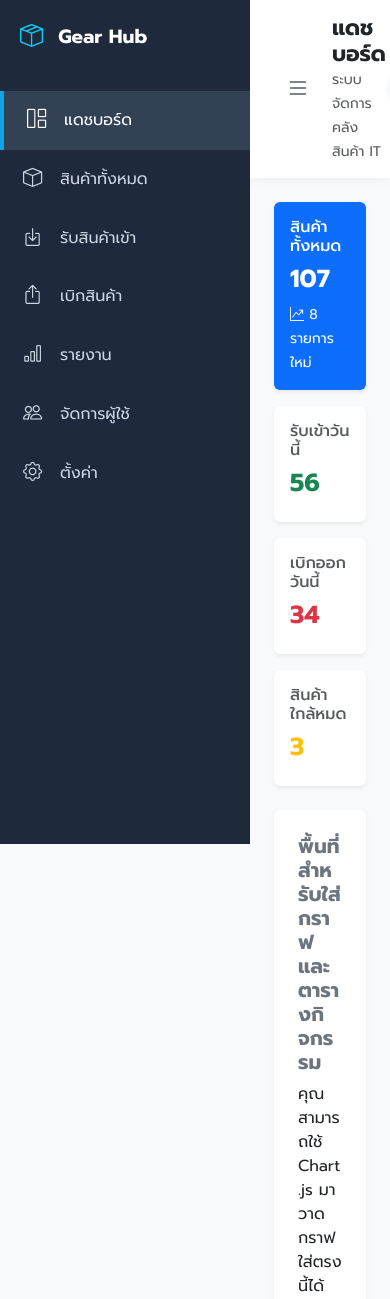
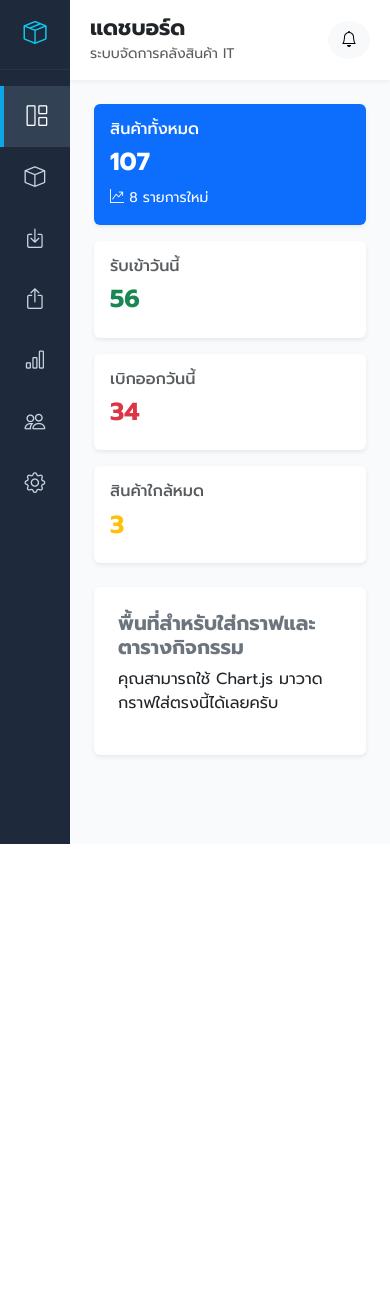
Before and after one commit to Jaturapat-Buak/webpro-project-git, a Node server app: page / in a window 390 px wide. Shown: the top 1299 px of the page. After the commit the page ends 844 px from the top, so only its background shows below. Run offline with Node 20, Linux system fonts and the light colour scheme; some libraries are stand-ins or nearby versions.

Commit message:
add responsive

```diff
--- a/public/css/styles.css
+++ b/public/css/styles.css
@@ -5,7 +5,7 @@
     --sidebar-hover: #334155;
     --primary-color: #0ea5e9;
     --bg-color: #f8fafc;
-    --sidebar-width: 250px;
+    --sidebar-width: 270px;
     --sidebar-collapsed-width: 70px;
 }
 
@@ -13,6 +13,7 @@
     font-family: 'Prompt', sans-serif;
     background-color: var(--bg-color);
     overflow-x: hidden;
+    margin: 0;
 }
 
 .sidebar {
@@ -21,25 +22,56 @@
     background-color: var(--sidebar-bg);
     color: white;
     position: fixed;
+    top: 0;
+    left: 0;
     transition: all 0.3s ease;
-    z-index: 1000;
+    z-index: 1050;
+    overflow-x: hidden;
+}
+
+.sidebar .brand-logo {
+    height: 70px;
+    padding: 0 20px;
+    display: flex;
+    align-items: center;
+    justify-content: space-between;
+    border-bottom: 1px solid rgba(255, 255, 255, 0.05);
+}
+
+.logo-wrapper {
+    display: flex;
+    align-items: center;
+    gap: 12px;
+    font-weight: bold;
+    font-size: 1.2rem;
+    white-space: nowrap;
+}
+
+.sidebar-toggle {
+    background: transparent;
+    border: none;
+    color: #cbd5e1;
+    font-size: 1.6rem;
+    cursor: pointer;
+    padding: 0;
+    display: flex;
+    transition: 0.2s;
+}
+
+.sidebar-toggle:hover {
+    color: white;
 }
 
 .sidebar.collapsed {
     width: var(--sidebar-collapsed-width);
 }
 
-.sidebar .brand-logo {
-    padding: 20px;
-    display: flex;
-    align-items: center;
-    gap: 15px;
-    font-weight: bold;
-    font-size: 1.2rem;
-    white-space: nowrap;
+.sidebar.collapsed .brand-logo {
+    justify-content: center;
+    padding: 0;
 }
 
-.sidebar.collapsed .brand-logo .brand-text {
+.sidebar.collapsed .logo-wrapper {
     display: none;
 }
 
@@ -66,20 +98,23 @@
     border-left: 4px solid var(--primary-color);
 }
 
+.sidebar.collapsed .sidebar-menu li a {
+    justify-content: center;
+    padding: 15px 0;
+}
+
 .sidebar.collapsed .sidebar-menu li a .menu-text {
     display: none;
 }
 
 .sidebar-menu li a i {
-    font-size: 1.2rem;
-    min-width: 25px;
-    text-align: center;
+    font-size: 1.3rem;
 }
 
 .main-content {
     margin-left: var(--sidebar-width);
-    transition: all 0.3s ease;
     min-height: 100vh;
+    transition: margin-left 0.3s ease;
 }
 
 .main-content.expanded {
@@ -87,18 +122,45 @@
 }
 
 .top-navbar {
-    background: white;
-    padding: 15px 30px;
-    box-shadow: 0 2px 10px rgba(0,0,0,0.05);
+    background-color: white;
+    padding: 15px 20px;
     display: flex;
     justify-content: space-between;
     align-items: center;
+    box-shadow: 0 2px 4px rgba(0,0,0,0.05);
 }
 
-#toggle-sidebar {
-    background: none;
-    border: none;
-    font-size: 1.5rem;
-    cursor: pointer;
-    color: #475569;
+@media (max-width: 868px) {
+    .sidebar {
+        width: var(--sidebar-collapsed-width) !important;
+    }
+
+    .sidebar .brand-logo {
+        justify-content: center !important;
+        padding: 0 !important;
+    }
+
+    .sidebar .logo-wrapper {
+        display: flex !important;
+    }
+    .sidebar .logo-wrapper .brand-text {
+        display: none !important;
+    }
+    .sidebar .sidebar-toggle {
+        display: none !important;
+    }
+
+    .sidebar .sidebar-menu li a .menu-text {
+        display: none !important;
+    }
+
+    .sidebar-menu li a {
+        justify-content: center !important;
+        padding: 15px 0 !important;
+    }
+
+    .main-content, .main-content.expanded {
+        margin-left: var(--sidebar-collapsed-width) !important;
+        width: calc(100% - var(--sidebar-collapsed-width)) !important;
+    }
 }
--- a/views/partials/navbar.ejs
+++ b/views/partials/navbar.ejs
@@ -1,6 +1,5 @@
 <header class="top-navbar">
     <div class="d-flex align-items-center gap-3">
-        <button id="toggle-sidebar"><i class="bi bi-list"></i></button>
         <div>
             <h4 class="mb-0 fw-bold"><%= title %></h4>
             <small class="text-muted">ระบบจัดการคลังสินค้า IT</small>
--- a/views/partials/sidebar.ejs
+++ b/views/partials/sidebar.ejs
@@ -1,8 +1,14 @@
 <nav id="sidebar" class="sidebar">
     <div class="brand-logo">
-        <i class="bi bi-box-seam text-info fs-3"></i>
-        <span class="brand-text">Gear Hub</span>
+        <div class="logo-wrapper">
+            <i class="bi bi-box-seam text-info fs-3"></i>
+            <span class="brand-text">Gear Hub</span>
+        </div>
+        <button id="toggle-sidebar" class="sidebar-toggle">
+            <i class="bi bi-list"></i>
+        </button>
     </div>
+
     <ul class="sidebar-menu mt-3">
         <li class="<%= currentRoute === '/' ? 'active' : '' %>">
             <a href="/"><i class="bi bi-grid-1x2"></i> <span class="menu-text">แดชบอร์ด</span></a>
```
Also changed, not shown: public/js/script.js (+52 -3 lines), views/dispatch.ejs (added), views/receive.ejs (added), views/report.ejs (added), views/setting.ejs (added), views/users.ejs (added).
